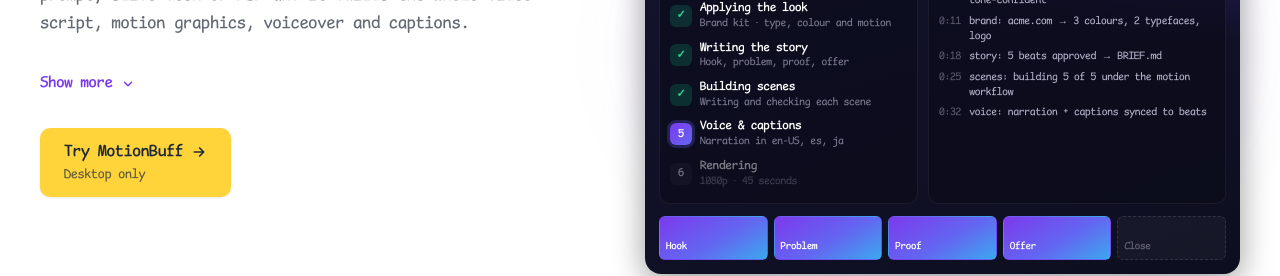
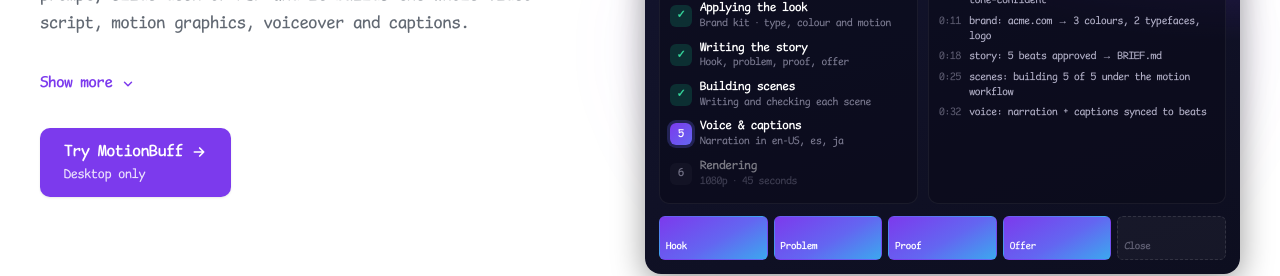
Before and after one commit to dieharders/homebrew-ai-website, a Next.js app: page / in a window 1280 px wide. Shown: the part 2040-2316 px from the top of the page. Built offline with nearby package versions, Linux system fonts and the light colour scheme.

Commit message:
match the btn color to app hue

```diff
--- a/blocks/AppSpotlights.module.css
+++ b/blocks/AppSpotlights.module.css
@@ -182,8 +182,9 @@
   padding: var(--space-3) var(--space-5);
   border-radius: var(--ui-radius-md);
   font-weight: 700;
-  color: var(--text);
-  background: var(--accent-btn);
+  /* Each spotlight's own hue, at full strength. */
+  color: #fff;
+  background: var(--app-accent);
   box-shadow: var(--shadow-sm);
   transition:
     transform var(--transition-fast),
@@ -218,7 +219,7 @@
 .platforms {
   font-size: 0.8rem;
   font-weight: 400;
-  opacity: 0.7;
+  opacity: 0.85;
 }
 
 .media {
```
